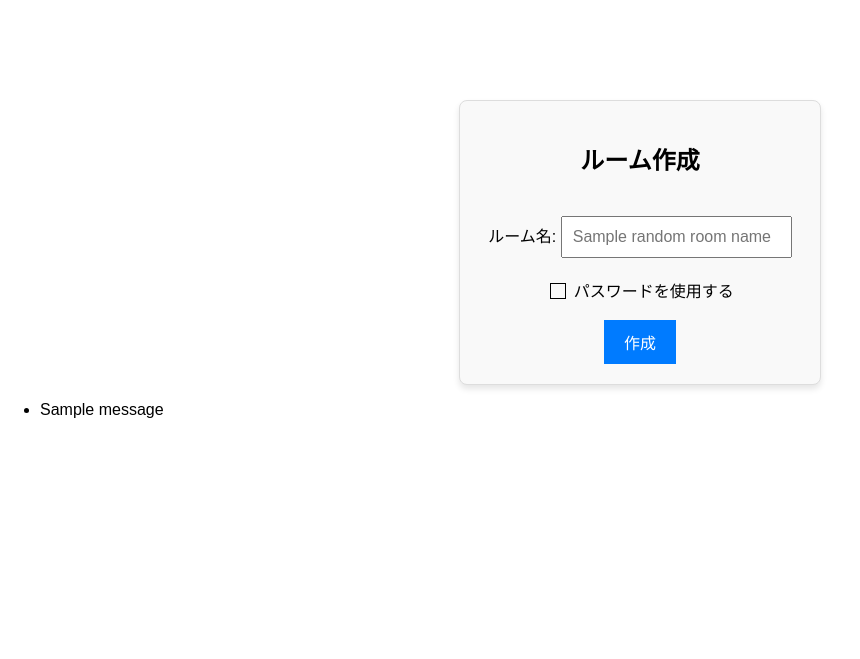
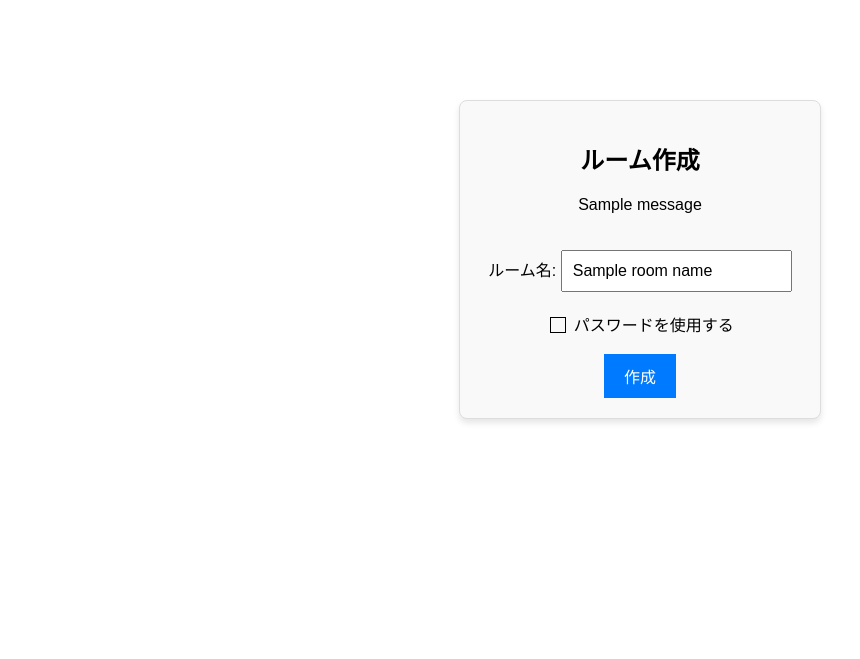
Before and after one commit to hori-moon/QuizHubProjects, a Django app: template templates/create_room.html in a window 1280 px wide. Shown: the part 60-719 px from the top of the page, without its empty margins (0-860 px from the left). Run offline with Django 5.2, Linux system fonts and the light colour scheme; the template is opened without the code that fills it: most values are stand-ins (such as "Sample title", 1, 10 or a date in 2020); one stand-in notice (Sample message) is shown.

Commit message:
ルーム作成時のエラーメッセージ追加

```diff
--- a/QuizHub/views/create_room_views.py
+++ b/QuizHub/views/create_room_views.py
@@ -19,7 +19,7 @@ def create_room(request):
             response = supabase.table('rooms').insert(data).execute()
             print(f"[DEBUG] insert response: {response}")
         except Exception as e:
-            messages.error(request, f"Supabase登録中に例外が発生しました: {e}")
+            messages.error(request, f"ルームが既に存在しています ")
             return render(request, 'create_room.html')
 
         # ルーム参加ページへリダイレクト（情報は持たせない）
--- a/templates/create_room.html
+++ b/templates/create_room.html
@@ -18,32 +18,36 @@
 <div class="body">
     <div class="room-box">
         <h2>ルーム作成</h2>
+
+        {# メッセージ表示（フォームのすぐ上） #}
+        {% if messages %}
+        <div class="messages">
+            {% for message in messages %}
+            <p class="{{ message.tags }}">{{ message }}</p>
+            {% endfor %}
+        </div>
+        {% endif %}
+
         <form method="post" action="{% url 'create_room' %}">
             {% csrf_token %}
+
             <label for="room_name">ルーム名:</label>
-            <input type="text" id="room_name" name="room_name" placeholder="{{ random_room_name }}" class="room-input">
+            <input type="text" id="room_name" name="room_name" value="{{ room_name|default:'' }}"
+                placeholder="{{ random_room_name }}" class="room-input">
             <br>
+
             <input type="checkbox" id="use_password" name="use_password">
             <label for="use_password">パスワードを使用する</label>
             <br>
+
             <div id="password_field">
                 <label for="room_password">パスワード:</label>
                 <input type="password" id="room_password" name="room_password" class="room-input">
             </div>
             <br>
+
             <button type="submit" class="create-btn">作成</button>
         </form>
     </div>
 </div>
-
-{% if messages %}
-<ul class="messages">
-    {% for message in messages %}
-    <li{% if message.tags %} class="{{ message.tags }}" {% endif %}>
-        {{ message }}
-        </li>
-        {% endfor %}
-</ul>
-{% endif %}
-
 {% endblock %}
```
